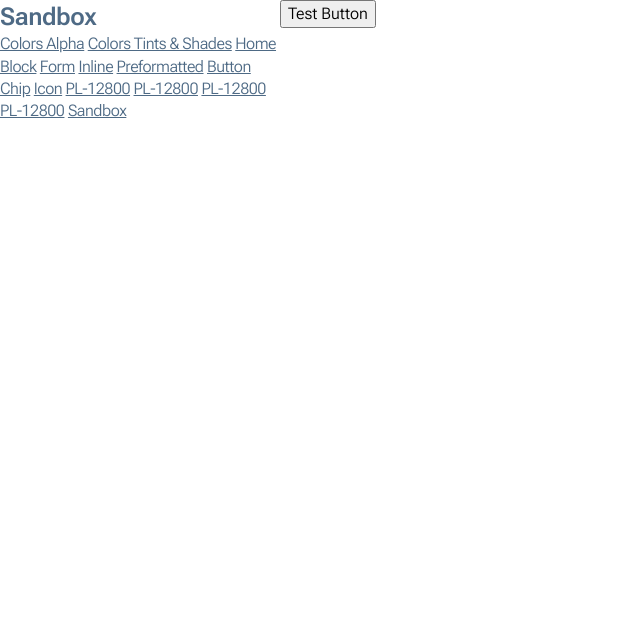
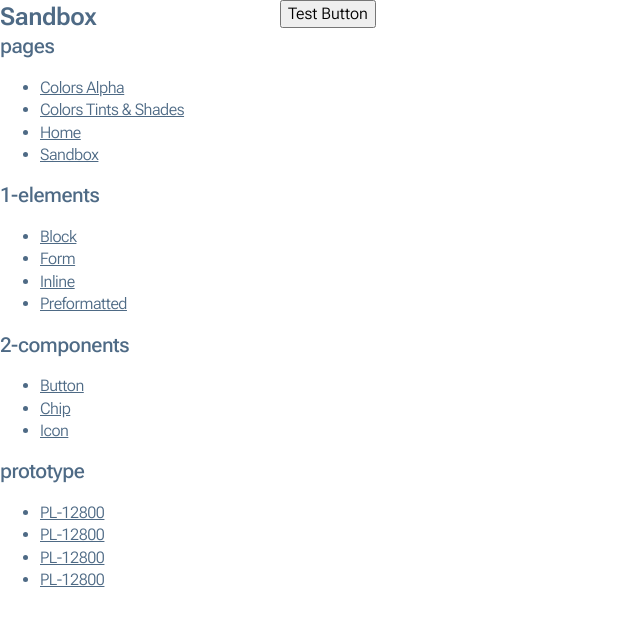
Before and after one commit to ccmdesign/montele-patterns, an Eleventy site: page _src/pages/test.html in a window 1280 px wide. Shown: the whole page, without its empty margins (0-640 px from the left). Built offline with nearby package versions, Linux system fonts and the light colour scheme; Eleventy itself is replaced by a stand-in of ours; files that its build step writes are made by us from their sources.

Commit message:
Adding custom filter to get pages, components and elements grouped

```diff
--- a/_src/_includes/ds/ds.njk
+++ b/_src/_includes/ds/ds.njk
@@ -6,8 +6,14 @@ css: /css/ds.css
 <div class="ds-layout">
   <nav class="sidebar | stack-l | padding:m background-color:base-tint-05">
     <h3>{{ title }}</h3>
-    {% for i in collections.all %}
-      <a href="{{i.url}}">{{i.data.title}}</a>
+    {% set groupedItems = collections.all | groupByFolder('filePathStem') %}
+    {% for folder, items in groupedItems %}
+      <h4>{{ folder }}</h4>
+      <ul>
+      {% for item in items %}
+        <li><a href="{{ item.filePathStem }}">{{ item.data.title }}</a></li>
+      {% endfor %}
+      </ul>
     {% endfor %}
   </nav>
   <div class="main | padding:m">
```
Also changed, not shown: .eleventy.js.
